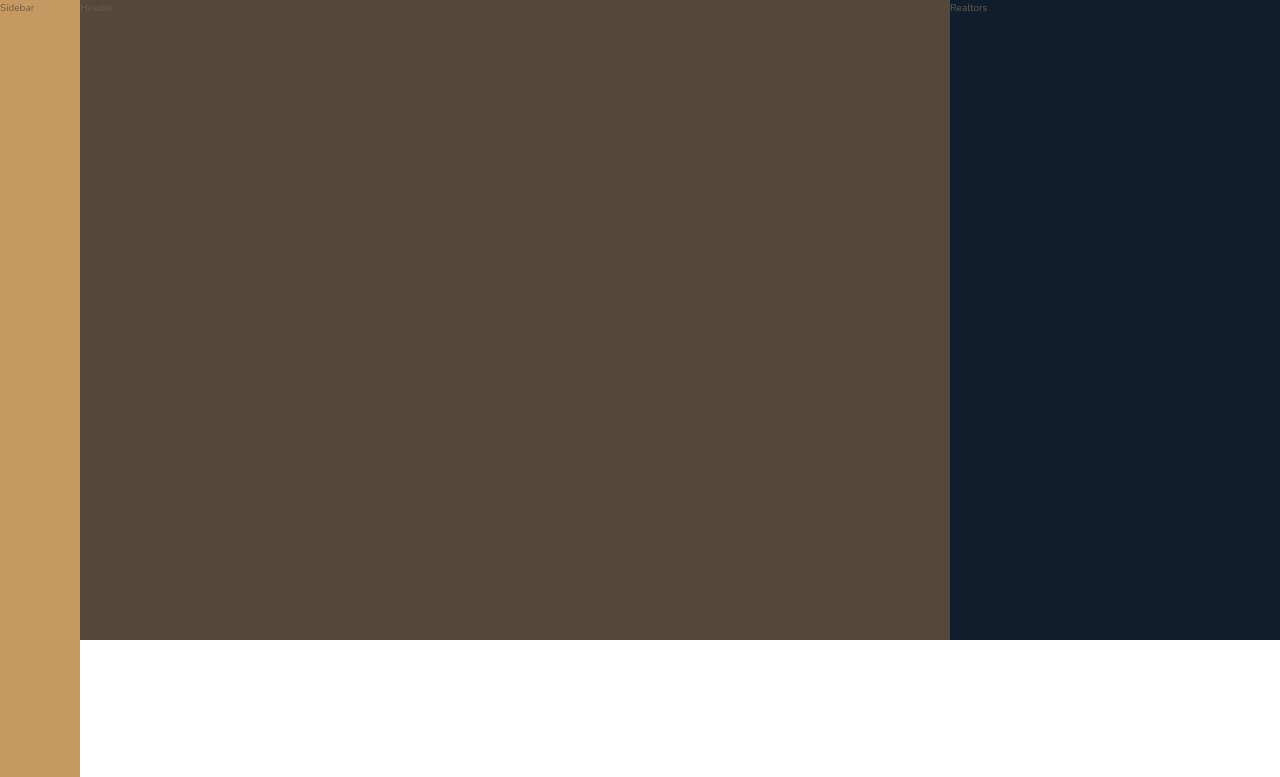
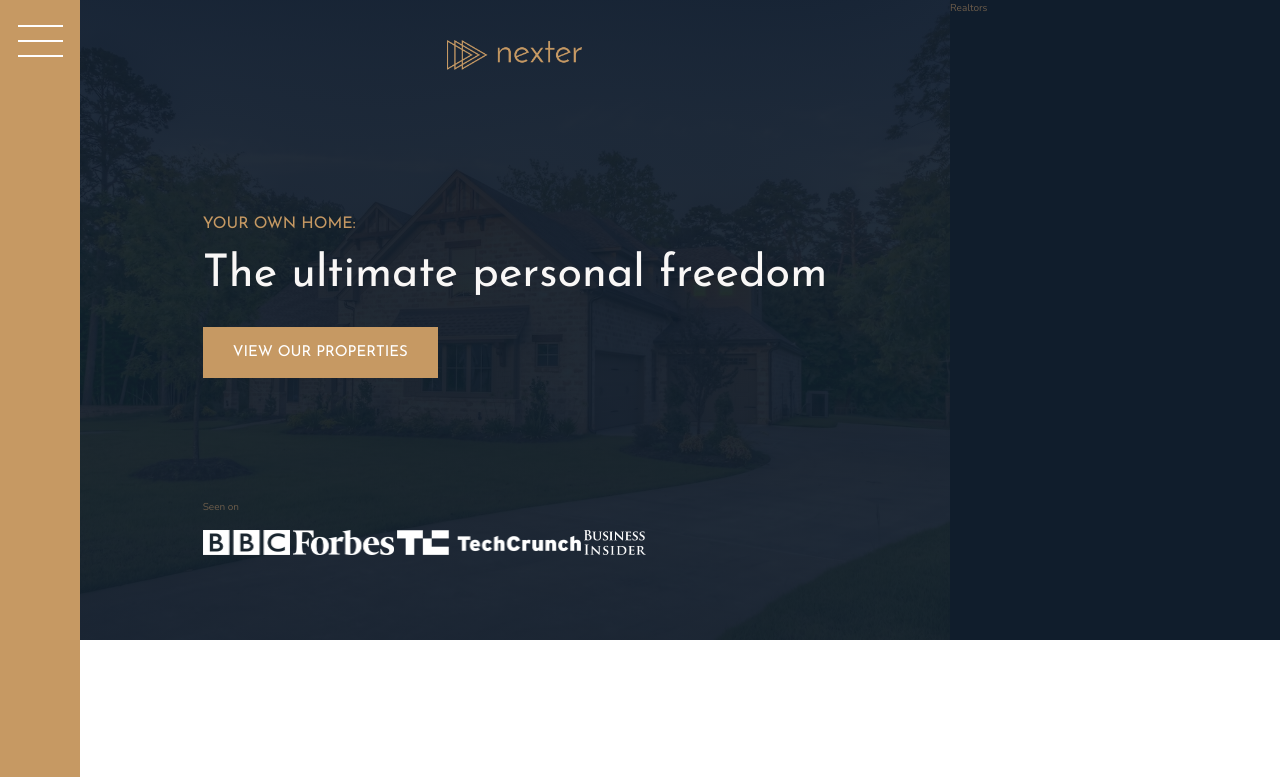
Before and after one commit to shanemduggan/advcsscourse, a website: page nexter/index.html in a window 1280 px wide. Shown: the top 777 px of the page. Drawn offline with nearby package versions, Linux system fonts and the light colour scheme.

Commit message:
section 9 - footer, header, sidebar

```diff
--- a/nexter project.txt
+++ b/nexter project.txt
@@ -14,8 +14,6 @@ building the features section
 - how and why to create grids inside grids
 - how to create a responsive component without media queries
 - how to build a small component using css grid
-
-
 
 
 ------------------------------
@@ -45,11 +43,13 @@ building the gallery
 - using object-fit together with images for grid items
 
 
-
 ------------------------------
 
 
+building the header
 
+- how to manage vertical spacing in a responsive layout using css grid techniques
+- how to use ::before and ::after as grid items
 
 
 ------------------------------
--- a/nexter/index.html
+++ b/nexter/index.html
@@ -15,12 +15,22 @@
 
 
         <div class="sidebar">
-            Sidebar
+            <button class="nav-btn"></button>
         </div>
 
 
         <header class="header">
-            Header
+            <img src="img/logo.png" alt="Nexter logo" class="header__logo">
+            <h3 class="heading-3">Your own home:</h3>
+            <h1 class="heading-1">The ultimate personal freedom</h1>
+            <button class="btn header__btn">View our properties</button>
+            <div class="header__seenon-text">Seen on</div>
+            <div class="header__seenon-logos">
+                <img src="img/logo-bbc.png" alt="Seen on logo 1">
+                <img src="img/logo-forbes.png" alt="Seen on logo 2">
+                <img src="img/logo-techcrunch.png" alt="Seen on logo 3">
+                <img src="img/logo-bi.png" alt="Seen on logo 4">
+            </div>
         </header>
 
 
@@ -377,7 +387,17 @@
 
 
         <footer class="footer">
-            Footer
+            <ul class="nav">
+                <li class="nav__item"><a href="#" class="nav__link">Find your dream home</a></li>
+                <li class="nav__item"><a href="#" class="nav__link">Request proposal</a></li>
+                <li class="nav__item"><a href="#" class="nav__link">Download home planner</a></li>
+                <li class="nav__item"><a href="#" class="nav__link">Contact us</a></li>
+                <li class="nav__item"><a href="#" class="nav__link">Submit your property</a></li>
+                <li class="nav__item"><a href="#" class="nav__link">Come work with us!</a></li>
+            </ul>
+            <p class="copyright">
+                &copy; Copyright 2019 by Shane Duggan
+            </p>
         </footer>
 
 
--- a/nexter/sass/_footer.scss
+++ b/nexter/sass/_footer.scss
@@ -1,4 +1,40 @@
 .footer {
     background-color: $color-secondary;
     grid-column: full-start / full-end;
+    padding: 8rem;
 }
+
+.nav {
+    list-style: none;
+
+    display: grid;
+    grid-template-columns: repeat(auto-fit, minmax(15rem, 1fr));
+    grid-gap: 2rem;
+    align-items: center;
+
+    &__link:link,
+    &__link:visited {
+        font-size: 1.4rem;
+        color: #fff;
+        text-decoration: none;
+        font-family: $font-display;
+        text-transform: uppercase;
+        text-align: center;
+        padding: 1.5rem;
+        display: block;
+        transition: all .2s;
+    }
+
+    &__link:hover,
+    &__link:active {
+        background-color: rgba(#fff, .05);
+        transform: translateY(-3px);
+    }
+}
+
+.copyright {
+    font-size: 1.4rem;
+    color: $color-grey-light-2;
+    margin-top: 6rem;
+    text-align: center;
+}
--- a/nexter/sass/_header.scss
+++ b/nexter/sass/_header.scss
@@ -1,4 +1,38 @@
 .header {
     background-color: $color-grey-dark-1;
     grid-column: full-start / col-end 6;
+
+    background-image: linear-gradient(rgba($color-secondary, .93), rgba($color-secondary, .93)), url(../img/hero.jpeg);
+    background-size: cover;
+    background-position: center;
+    padding: 8rem;
+    padding-top: 4rem;
+
+    display: grid;
+    grid-template-rows: 1fr min-content 6rem 1fr;
+    grid-template-columns: max-content;
+    grid-row-gap: 1.5rem;
+    justify-content: center;
+
+    &__logo {
+        height: 3rem;
+        justify-self: center;
+    }
+
+    &__btn {
+        align-self: start;
+        justify-self: start;
+    }
+
+    &__seenon-text {
+
+    }
+
+    &__seenon-logos {
+
+
+        img {
+            height: 2.5rem;
+        }
+    }
 }
--- a/nexter/sass/_sidebar.scss
+++ b/nexter/sass/_sidebar.scss
@@ -2,4 +2,34 @@
     background-color: $color-primary;
     grid-column: sidebar-start / sidebar-end;
     grid-row: 1 / -1;
+
+    display: flex;
+    justify-content: center;
 }
+
+.nav-btn {
+    border-radius: 0;
+    border: none;
+
+    background-color: #fff;
+    height: 2px;
+    width: 4.5rem;
+    margin-top: 4rem;
+
+    &::before,
+    &::after {
+        content: "";
+        background-color: #fff;
+        height: 2px;
+        width: 4.5rem;
+        display: block;
+    }
+
+    &::before {
+        transform: translateY(-1.5rem);
+    }
+
+    &::after {
+        transform: translateY(1.3rem);
+    }
+}
--- a/nexter/sass/_typography.scss
+++ b/nexter/sass/_typography.scss
@@ -5,6 +5,9 @@
 
 .heading-1 {
     @extend %heading;
+    font-size: 4.5rem;
+    color: $color-grey-light-1;
+    line-height: 1;
 }
 
 .heading-2 {
```
Also changed, not shown: nexter/css/style.css, nexter/img/hero.jpeg (added), nexter/img/logo-bbc.png (added), nexter/img/logo-bi.png (added), nexter/img/logo-forbes.png (added), nexter/img/logo-techcrunch.png (added), nexter/img/logo.png (added).
